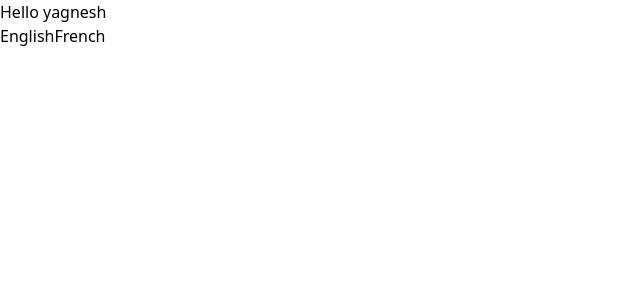
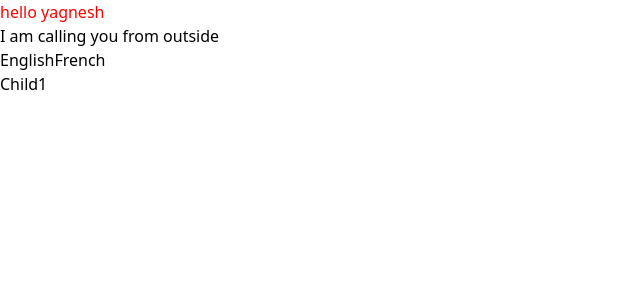
Before and after one commit to imyagnesh/tsc-advance-1, a React app: page / in a window 1280 px wide. Shown: the top 300 px of the page, without its empty margins (0-640 px from the left). Built offline with nearby package versions, Linux system fonts and the light colour scheme.

Commit message:
commit code

```diff
--- /dev/null
+++ b/src/Child1.jsx
@@ -0,0 +1,8 @@
+import React from 'react';
+
+function Child1() {
+  console.log('child1');
+  return <div>Child1</div>;
+}
+
+export default Child1;
--- a/src/app.jsx
+++ b/src/app.jsx
@@ -1,4 +1,5 @@
 import React, { Component } from 'react';
+import Child1 from './Child1';
 
 // Function Component
 // function App() {
@@ -11,54 +12,83 @@ import React, { Component } from 'react';
 //   );
 // }
 
+// 4 Stages of Life Cycle
+
+// 1. Mounting
+// a. Constructor
+// b. getDerivedStateFromProps
+// c. render
+// d.
+// 2. Updating
+// 3. Unmounting
+// 4. Error
+
 class App extends Component {
-  // state = {
-  //   counter: 0,
-  // };
+  // Note: you can make api(server) call but you cant set state value base on api response
+  constructor(props) {
+    console.log('Constructor');
 
-  constructor(props) {
     super(props);
 
     this.state = {
-      greet: `Hello ${props.name}`,
+      greet: `hello ${props.name}`,
     };
+
+    console.log(document.getElementById('heading'));
+    // analytics
+    // api call
   }
 
-  // greetInEnglish = () => {
-  //   this.setState((state, { name }) => ({
-  //     greet: `Hello ${name}`,
-  //   }));
-  // };
+  // static getDerivedStateFromProps(props, state) {
+  //   if (!state?.greet) {
+  //     return {
+  //       greet: `hello ${props.name}`,
+  //     };
+  //   }
+  //   return null;
+  // }
 
-  // greetInFrench = () => {
-  //   this.setState((state, { name }) => ({
-  //     greet: `hola ${name}`,
-  //   }));
-  // };
+  // DOM manipulation
+  // Event register
+  // fetch data on page load
+  componentDidMount() {
+    console.log(document.getElementById('heading'));
+    document.getElementById('heading').style = 'color: red';
 
-  greet = language => {
+    document.addEventListener('copy', () => {
+      console.log('copied');
+    });
+
+    // api call
+    // setState
+  }
+
+  greetUser = language => {
     this.setState((state, { name }) => ({
-      greet: `${
-        language === 'en' ? 'Hello' : 'hola'
-      } ${name}`,
+      greet: `${language === 'en' ? 'hello' : 'hola'} ${
+        state.name
+      }`,
     }));
   };
 
   render() {
-    const { greet } = this.state;
+    console.log('render');
+    const { greet, message } = this.state;
     return (
       <div>
-        <h1>{greet}</h1>
+        <h1 id="heading">{greet}</h1>
+        <h2>{message}</h2>
         <button
           type="button"
-          onClick={() => this.greet('en')}>
+          onClick={() => this.greetUser('en')}>
           English
         </button>
         <button
           type="button"
-          onClick={() => this.greet('fr')}>
+          onClick={() => this.greetUser('fr')}>
           French
         </button>
+        <Child1 />
       </div>
     );
   }
--- /dev/null
+++ b/src/const obj = {.js
@@ -0,0 +1,8 @@
+const obj = {
+  a: 1,
+  b: {
+    c: 3,
+  },
+};
+
+console.log(obj.c?.a);
--- a/src/index.jsx
+++ b/src/index.jsx
@@ -6,4 +6,12 @@ import './style.css';
 const container = document.getElementById('root');
 const root = createRoot(container);
 
+App.getDerivedStateFromProps = () => {
+  console.log(document.getElementById('heading'));
+  console.log('getDerivedStateFromProps');
+  return {
+    message: 'I am calling you from outside',
+  };
+};
+
 root.render(<App name="yagnesh" />);
```
